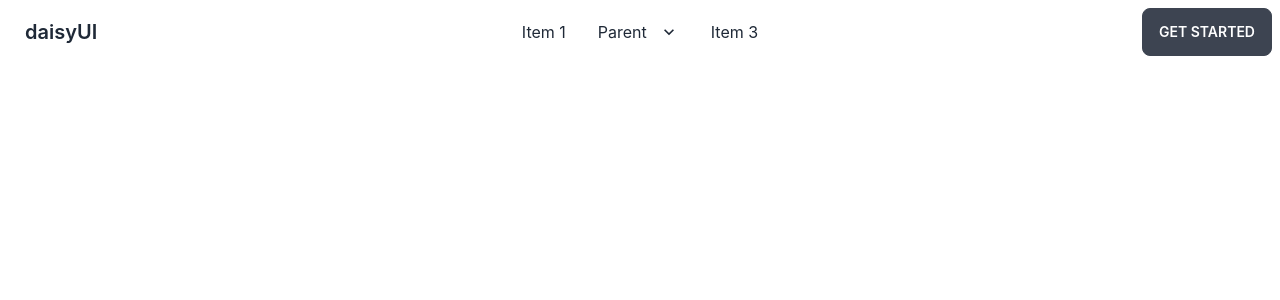
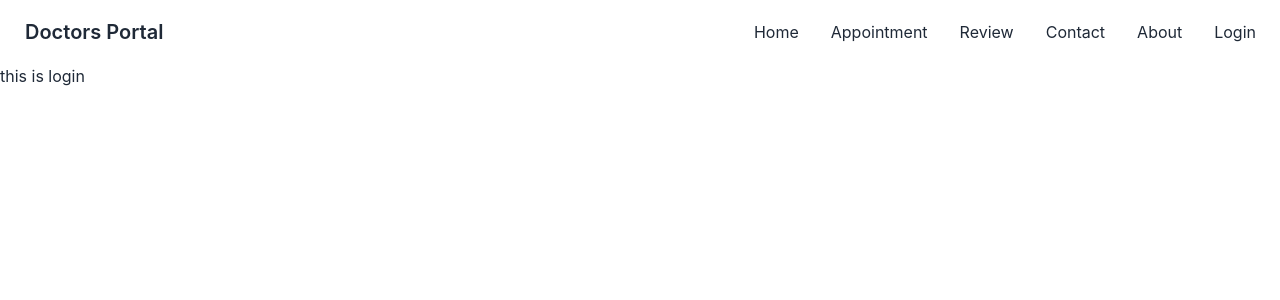
Before and after one commit to mohammadJahid8/doctors-portal, a React (Create React App) app: page /login in a window 1280 px wide. Shown: the top 300 px of the page. Built offline with nearby package versions, Linux system fonts and the light colour scheme.

Commit message:
navbar added

```diff
--- a/src/App.js
+++ b/src/App.js
@@ -4,6 +4,7 @@
 import { Route, Routes } from 'react-router-dom';
 import Home from './Pages/Home/Home';
 import About from './Pages/About/About';
+import Login from './Pages/Login/Login';
 
 function App() {
   return (
@@ -13,6 +14,7 @@
         <Route path="/" element={<Home />} />
         <Route path="/home" element={<Home />} />
         <Route path="/about" element={<About />} />
+        <Route path="/login" element={<Login />} />
 
       </Routes>
     </div>
--- /dev/null
+++ b/src/Pages/Login/Login.js
@@ -0,0 +1,11 @@
+import React from 'react';
+
+const Login = () => {
+    return (
+        <div>
+            <h2>this is login</h2>
+        </div>
+    );
+};
+
+export default Login;
--- a/src/Pages/Shared/Navbar.js
+++ b/src/Pages/Shared/Navbar.js
@@ -1,6 +1,15 @@
 import React from 'react';
+import { Link } from 'react-router-dom';
 
 const Navbar = () => {
+    const menuItems = <>
+        <li><Link to='/'>Home</Link></li>
+        <li><Link to='/appointment'>Appointment</Link></li>
+        <li><Link to='/review'>Review</Link></li>
+        <li><Link to='/contact'>Contact</Link></li>
+        <li><Link to='/about'>About</Link></li>
+        <li><Link to='/login'>Login</Link></li>
+    </>
     return (
         <div class="navbar bg-base-100">
             <div class="navbar-start">
@@ -9,40 +18,15 @@
                         <svg xmlns="http://www.w3.org/2000/svg" class="h-5 w-5" fill="none" viewBox="0 0 24 24" stroke="currentColor"><path stroke-linecap="round" stroke-linejoin="round" stroke-width="2" d="M4 6h16M4 12h8m-8 6h16" /></svg>
                     </label>
                     <ul tabindex="0" class="menu menu-compact dropdown-content mt-3 p-2 shadow bg-base-100 rounded-box w-52">
-                        <li><a>Item 1</a></li>
-                        <li tabindex="0">
-                            <a class="justify-between">
-                                Parent
-                                <svg class="fill-current" xmlns="http://www.w3.org/2000/svg" width="24" height="24" viewBox="0 0 24 24"><path d="M8.59,16.58L13.17,12L8.59,7.41L10,6L16,12L10,18L8.59,16.58Z" /></svg>
-                            </a>
-                            <ul class="p-2">
-                                <li><a>Submenu 1</a></li>
-                                <li><a>Submenu 2</a></li>
-                            </ul>
-                        </li>
-                        <li><a>Item 3</a></li>
+                        {menuItems}
                     </ul>
                 </div>
-                <a class="btn btn-ghost normal-case text-xl">daisyUI</a>
+                <a class="btn btn-ghost normal-case text-xl">Doctors Portal</a>
             </div>
-            <div class="navbar-center hidden lg:flex">
+            <div class="navbar-end hidden lg:flex">
                 <ul class="menu menu-horizontal p-0">
-                    <li><a>Item 1</a></li>
-                    <li tabindex="0">
-                        <a>
-                            Parent
-                            <svg class="fill-current" xmlns="http://www.w3.org/2000/svg" width="20" height="20" viewBox="0 0 24 24"><path d="M7.41,8.58L12,13.17L16.59,8.58L18,10L12,16L6,10L7.41,8.58Z" /></svg>
-                        </a>
-                        <ul class="p-2">
-                            <li><a>Submenu 1</a></li>
-                            <li><a>Submenu 2</a></li>
-                        </ul>
-                    </li>
-                    <li><a>Item 3</a></li>
+                    {menuItems}
                 </ul>
-            </div>
-            <div class="navbar-end">
-                <a class="btn">Get started</a>
             </div>
         </div>
     );
```
